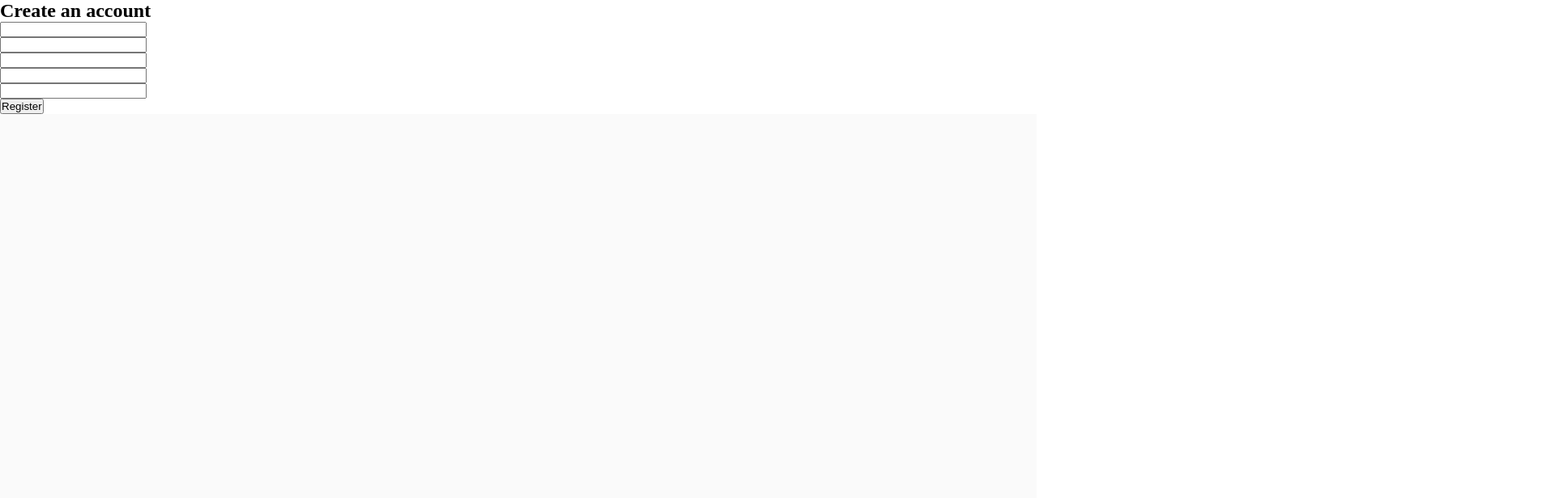
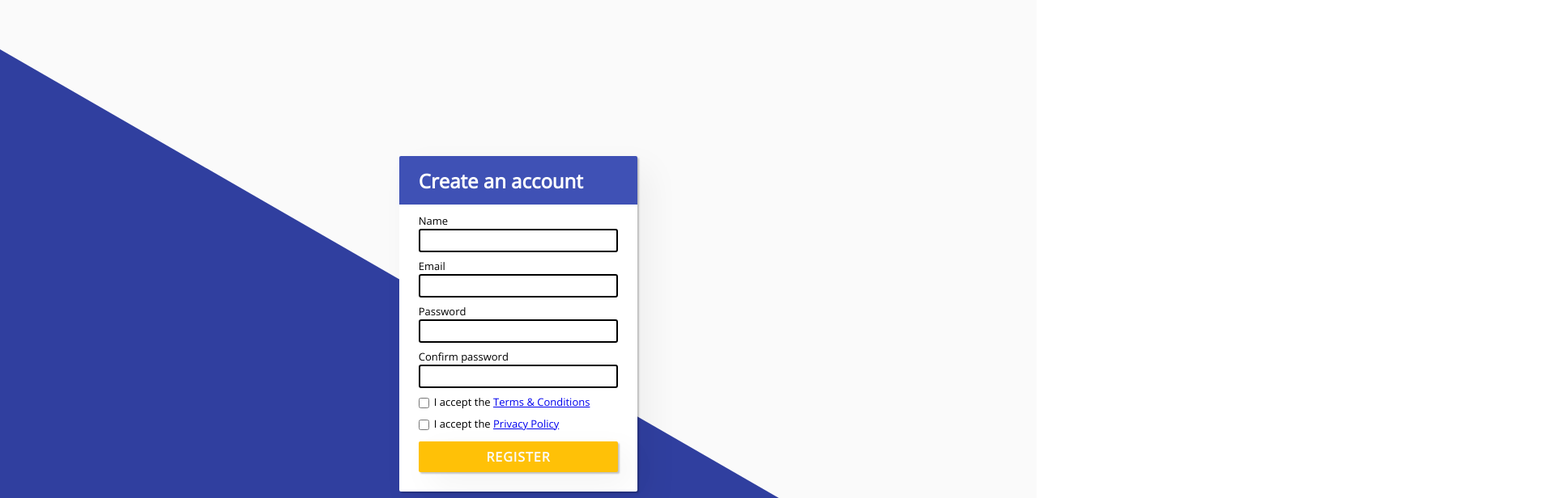
Before and after one commit to Danielosopanda/Validar-formulario-regEx, a plain HTML site: page index.html in a window 1280 px wide. Shown: the top 616 px of the page at 81% size, 1920 px wide, since content can reach past the window. Drawn offline with nearby package versions, Linux system fonts and the light colour scheme.

Commit message:
Added UI

```diff
--- a/CSS/style.css
+++ b/CSS/style.css
@@ -1,20 +1,127 @@
 :root {
     --background-color: #fafafa;
     --form-background: #fff;
+    --border-radius: 2px;
+    --form-width: 23%;
+    --form-padding: 24px;
+
+    --primary-color: #3F51B5;
+    --primary-color-light: #C5CAE9;
+    --primary-color-dark: #303F9F;
+    --accent-color: #FFC107;
 }
 
 * {
     padding: 0;
     margin: 0;
     box-sizing: border-box;
+    font-family: 'Open Sans';
+}
+
+body {
+    overflow: hidden;
 }
 
 .container {
+    display: flex;
+    flex-direction: column;
+    justify-content: center;
+    align-items: center;
     background: var(--background-color);
     min-height: 100vh;
     width: 100%;
 }
 
+.container::before {
+    position: absolute;
+    top: 500px;
+    content: "";
+    width: 200%;
+    height: 900px;
+    background: var(--primary-color-dark);
+    transform: rotate(30deg);
+    /* z-index: -1; */
+}
+
 .form {
+    position: relative;
     background: var(--form-background);
+    width: var(--form-width);
+    border-radius: var(--border-radius);
+    padding: var(--form-padding);
+    display: flex;
+    flex-direction: column;
 }
+
+.form::after {
+    position: absolute;
+    left: 0;
+    top: 0;
+    content: "";
+    width: 100%;
+    height: 60px;
+    border-radius: var(--border-radius) var(--border-radius) 0 0;
+    background: var(--primary-color);
+}
+
+.form__title {
+    position: relative;
+    bottom: 10px;
+    z-index: 10;
+    color: #fff;
+    margin-bottom: 6px;
+}
+
+.field {
+    margin-top: 8px;
+}
+
+.field--checkbox {
+    display: flex;
+    align-items: center;
+    margin-top: 8px;
+}
+
+.field__label {
+    font-size: 13px;
+    margin-bottom: 1px;
+}
+
+.field__input {
+    width: 100%;
+    outline: none;
+    padding: 3px;
+    font-size: 14px;
+    border: 2px solid black;
+    border-radius: 3px;
+}
+
+.field__checkbox {
+    position: relative;
+    top: 1px;
+    margin-right: 6px;
+}
+
+.form__button {
+    width: 100%;
+    padding: 8px;
+    margin-top: 12px;
+    background: var(--accent-color);
+    border-radius: var(--border-radius);
+    color: #fafafa;
+    font-size: 16px;
+    font-weight: bold;
+    letter-spacing: 1px;
+    outline: none;
+    border: none;
+    cursor: pointer;
+}
+
+.form__button:hover {
+    background: #f8bb02;
+}
+
+.sombra {
+    box-shadow: 2px 2px 2px rgba(0, 0, 0, .22),
+                15px 15px 40px rgba(0, 0, 0, .05)
+}
--- a/index.html
+++ b/index.html
@@ -4,33 +4,41 @@
     <meta charset="UTF-8">
     <meta name="viewport" content="width=device-width, initial-scale=1.0">
     <link rel="stylesheet" href="CSS/style.css">
+    <link rel="preconnect" href="https://fonts.gstatic.com">
+    <link href="https://fonts.googleapis.com/css2?family=Open+Sans:wght@300&display=swap" rel="stylesheet">
     <title>Register</title>
 </head>
 <body>
     <div class="container">
-        <div class="form">
+        <div class="form sombra">
             <h2 class="form__title">Create an account</h2>
-            <div class="form__field">
-                <div class="form__field-label"></div>
-                <input type="text" class="form__input">
+            <div class="field">
+                <div class="field__label">Name</div>
+                <input type="text" class="field__input">
             </div>
-            <div class="form__field">
-                <div class="form__field-label"></div>
-                <input type="text" class="form__input">
+            <div class="field">
+                <div class="field__label">Email</div>
+                <input type="text" class="field__input">
             </div>
-            <div class="form__field">
-                <div class="form__field-label"></div>
-                <input type="text" class="form__input">
+            <div class="field">
+                <div class="field__label">Password</div>
+                <input type="password" class="field__input">
             </div>
-            <div class="form__field">
-                <div class="form__field-label"></div>
-                <input type="text" class="form__input">
+            <div class="field">
+                <div class="field__label">Confirm password</div>
+                <input type="password" class="field__input">
             </div>
-            <div class="form__field">
-                <div class="form__field-label"></div>
-                <input type="text" class="form__input">
+
+            <div class="field field--checkbox">
+                <input type="checkbox" class="field__checkbox">
+                <div class="field__label">I accept the <a href="#" class="field__link">Terms & Conditions</a></div>
             </div>
-            <button class="form__button" type="submit">Register</button>
+            <div class="field field--checkbox">
+                <input type="checkbox" class="field__checkbox">
+                <div class="field__label">I accept the <a href="#" class="field__link">Privacy Policy</a></div>
+            </div>
+
+            <button class="form__button sombra" type="submit">REGISTER</button>
         </div>
     </div>
 </body>
```
